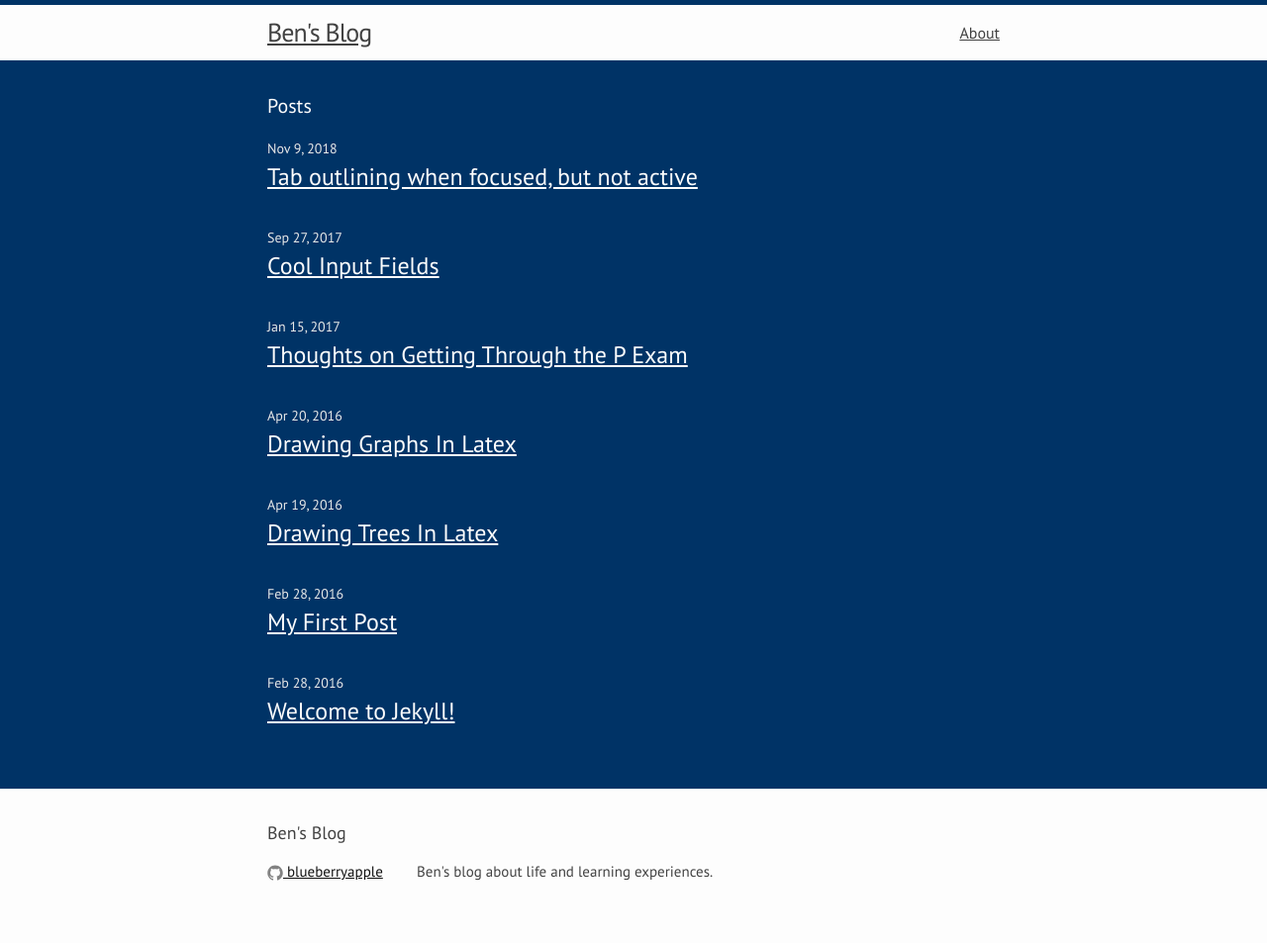
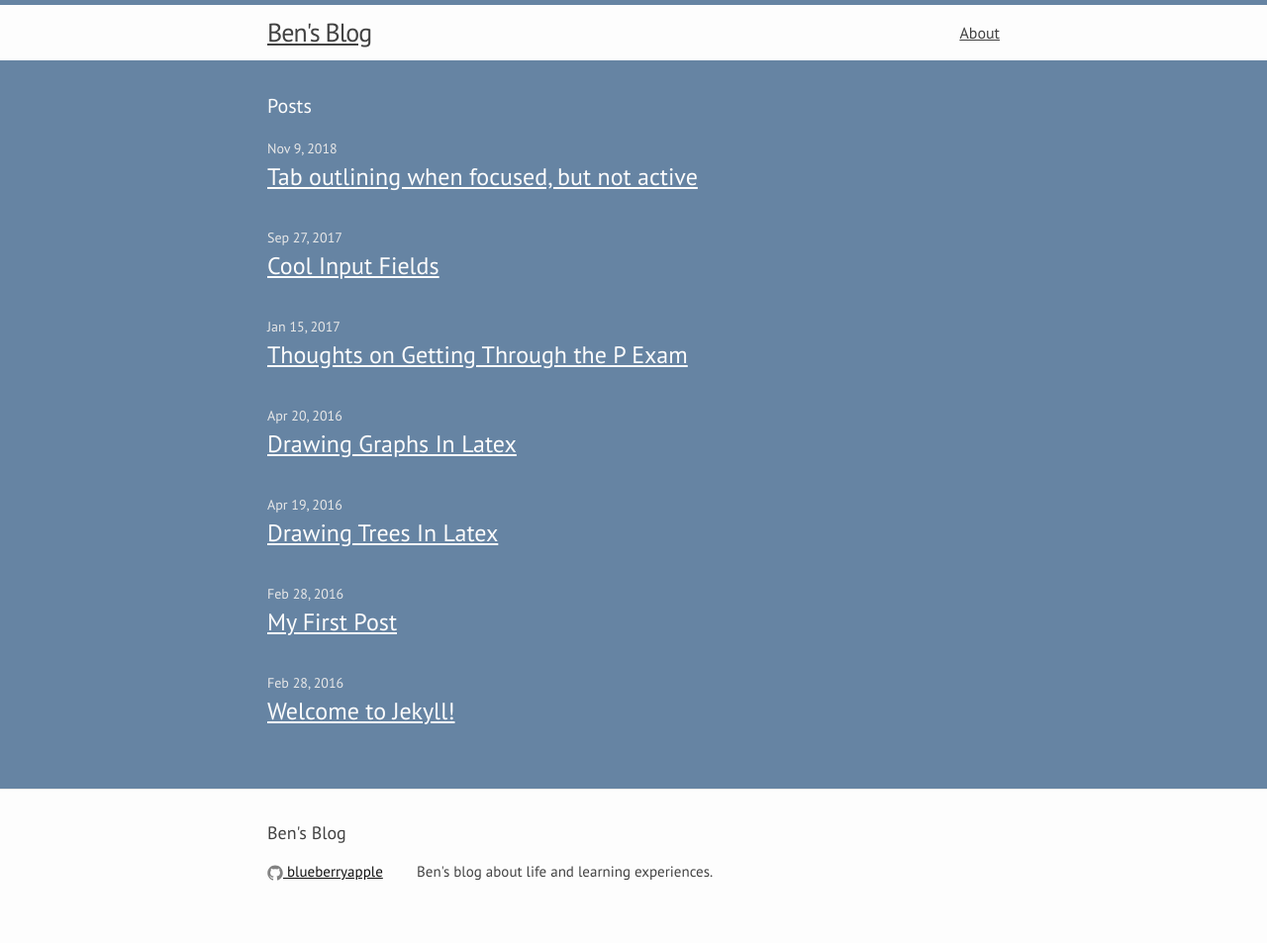
Before and after one commit to blueberryapple/blueberryapple.github.io, a Jekyll site: the page built from index.html, in a window 1280 px wide. Shown: the whole page at 99% size. Built offline with Jekyll 4.4.1, drawn with Linux system fonts in a browser that asks for light colours.

Commit message:
new background color, to mesh better with lora font

```diff
--- a/_sass/_base.scss
+++ b/_sass/_base.scss
@@ -95,7 +95,7 @@
     text-decoration: underline;
 
     &:visited {
-        color: $grey-color;
+        color: $link-color;
     }
 
     &:hover {
--- a/css/main.scss
+++ b/css/main.scss
@@ -20,13 +20,15 @@
 $brand-color:      #E52727;
 $brand-color-light:#EF7676;
 
+$link-color: #a36684;
+
 $grey-color:       #828282;
 $grey-color-light: lighten($grey-color, 40%);
 $grey-color-dark:  darken($grey-color, 25%);
 
 // Width of the content area
 $content-width:    800px;
-$content-background-color: #003366;
+$content-background-color: #6684a3;
 
 $on-palm:          600px;
 $on-laptop:        800px;
```
